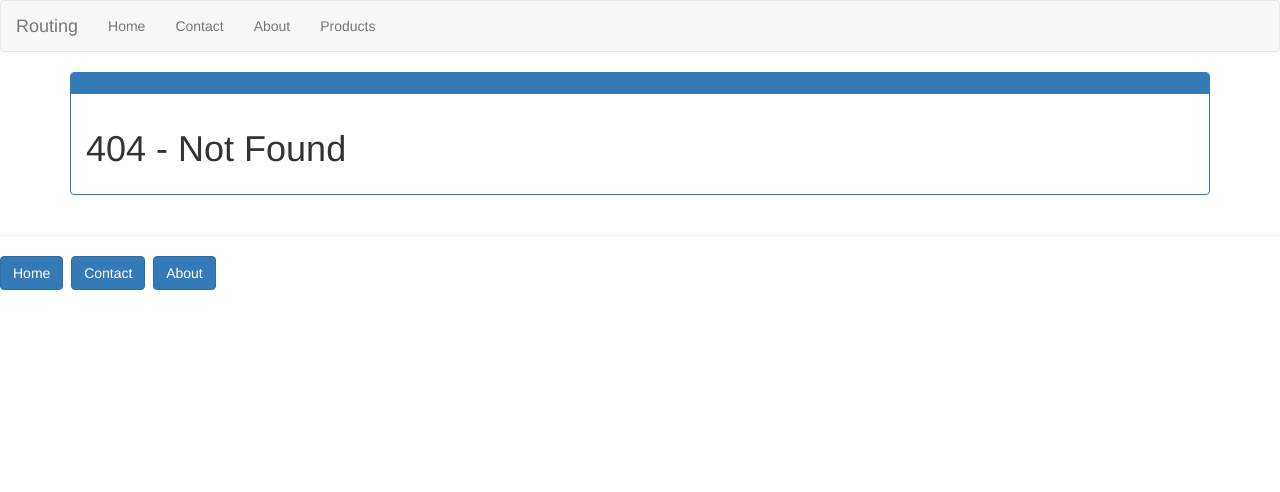
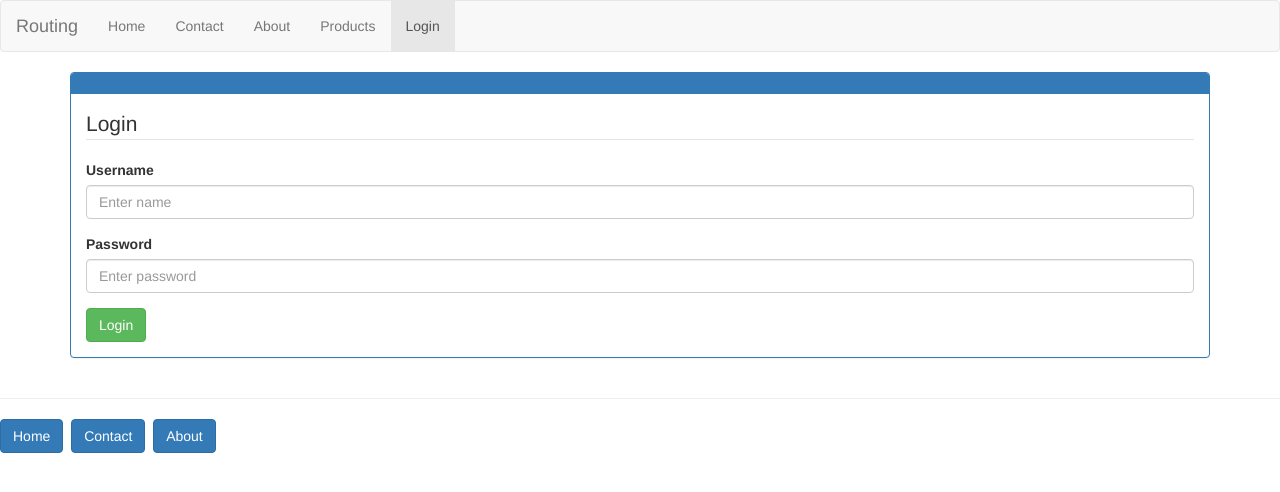
Before and after one commit to HungNhOnPV/tranning-angular, an Angular app in the folder lesson11-Routing/: page /login in a window 1280 px wide. Before the commit this address had no page. Shown: the top 492 px of the page. Built offline with nearby package versions, Linux system fonts and the light colour scheme.

Commit message:
canActive

```diff
--- a/lesson11-Routing/src/app/app.routes.ts
+++ b/lesson11-Routing/src/app/app.routes.ts
@@ -7,8 +7,10 @@ import { NotFoundComponent } from "./components/not-found/not-found.component";
 import { ProductsComponent } from "./components/products/products.component";
 import { ProductDetailComponent } from "./components/product-detail/product-detail.component";
 import { ProductListComponent } from "./components/product-list/product-list.component";
-import { ProductEditComponent } from './components/product-edit/product-edit.component';
-import { ProductDeleteComponent } from './components/product-delete/product-delete.component';
+import { ProductEditComponent } from "./components/product-edit/product-edit.component";
+import { ProductDeleteComponent } from "./components/product-delete/product-delete.component";
+import { LoginComponent } from "./components/login/login.component";
+import { AuthGuard } from "./services/guard/auth.guard";
 
 export const appRoutes: Routes = [
   {
@@ -47,8 +49,13 @@ export const appRoutes: Routes = [
     ]
   },
   {
-    path: 'products',
-    component: ProductListComponent
+    path: "products",
+    component: ProductListComponent,
+    canActivate: [AuthGuard],
+  },
+  {
+    path: "login",
+    component: LoginComponent
   },
   {
     path: "**",
--- a/lesson11-Routing/src/app/components/header/header.component.html
+++ b/lesson11-Routing/src/app/components/header/header.component.html
@@ -25,7 +25,13 @@
         <a [routerLink]="['/contact']">Contact</a>
       </li>
       <li routerLinkActive="active"><a [routerLink]="['/about']">About</a></li>
-      <li routerLinkActive="active"><a [routerLink]="['/products']">Products</a></li>
+      <li routerLinkActive="active">
+        <a [routerLink]="['/products']">Products</a>
+      </li>
+      <li routerLinkActive="active">
+        <a [routerLink]="['/login']" *ngIf="temp == 1">Login</a>
+      </li>
+      <li><a *ngIf="temp == -1" (click)="onLogout()">Logout</a></li>
     </ul>
   </div>
   <!-- /.navbar-collapse -->
--- a/lesson11-Routing/src/app/components/header/header.component.ts
+++ b/lesson11-Routing/src/app/components/header/header.component.ts
@@ -1,17 +1,35 @@
-import { Component, OnInit, Input } from '@angular/core';
+import { Component, OnInit, Input, DoCheck } from '@angular/core';
+import { Router } from '@angular/router';
 
 @Component({
   selector: 'app-header',
   templateUrl: './header.component.html',
   styleUrls: ['./header.component.css']
 })
-export class HeaderComponent implements OnInit {
+export class HeaderComponent implements OnInit, DoCheck {
 
-  constructor() { }
+  temp: number = 1;
+
+  constructor(
+    private _routerService: Router
+  ) { }
 
   @Input() title: string;
 
-  ngOnInit(): void {
+  ngOnInit(): void {}
+
+  ngDoCheck(): void {
+    if(localStorage.getItem('user')) {
+      this.temp = -1;
+    }
+  }
+
+  onLogout = () => {
+    if(localStorage.getItem('user')) {
+      localStorage.removeItem('user');
+      this._routerService.navigate(['']);
+      this.temp = 1;
+    }
   }
 
 }
--- /dev/null
+++ b/lesson11-Routing/src/app/components/login/login.component.html
@@ -0,0 +1,40 @@
+<div class="alert alert-warning" *ngIf="error == -1">
+  <button type="button" class="close" data-dismiss="alert" aria-hidden="true">
+    &times;
+  </button>
+  <strong>Username or password is wrong!</strong>
+</div>
+
+<form>
+  <legend>Login</legend>
+
+  <div class="form-group">
+    <label for="username">Username</label>
+    <input
+      type="text"
+      class="form-control"
+      id="username"
+      placeholder="Enter name"
+      #username
+    />
+  </div>
+
+  <div class="form-group">
+    <label for="password">Password</label>
+    <input
+      type="password"
+      class="form-control"
+      id="password"
+      placeholder="Enter password"
+      #password
+    />
+  </div>
+
+  <button
+    type="submit"
+    class="btn btn-success"
+    (click)="onLogin(username.value, password.value)"
+  >
+    Login
+  </button>
+</form>
--- /dev/null
+++ b/lesson11-Routing/src/app/components/login/login.component.ts
@@ -0,0 +1,40 @@
+import { Component, OnInit } from '@angular/core';
+import { Router } from '@angular/router';
+
+@Component({
+  selector: 'app-login',
+  templateUrl: './login.component.html',
+  styleUrls: ['./login.component.css']
+})
+export class LoginComponent implements OnInit {
+
+  error: number = 0;
+
+  constructor(
+    private _routerService: Router
+  ) { }
+
+  ngOnInit(): void {
+    this.checkLogin();
+  }
+
+  checkLogin = () => {
+    if(localStorage.getItem('user')) {
+      this._routerService.navigate(['']);
+    }
+  }
+
+  onLogin = (username: string, password: string) => {
+    let user = {
+      username: username,
+      password: password
+    }
+    if(username == 'admin' && password == 'admin') {
+      localStorage.setItem('user', JSON.stringify(user));
+      this._routerService.navigate(['products']);
+    } else {
+      this.error = -1;
+    }
+  }
+
+}
--- a/lesson11-Routing/src/app/components/product-delete/product-delete.component.html
+++ b/lesson11-Routing/src/app/components/product-delete/product-delete.component.html
@@ -1 +1,10 @@
-<p>product-delete works!</p>
+<h3>Are your sure you want to delete</h3>
+
+<button
+  type="button"
+  class="btn btn-danger"
+  [style.margin-top.px]="10"
+  (click)="onDeleteProduct(id)"
+>
+  Delete
+</button>
--- a/lesson11-Routing/src/app/components/product-delete/product-delete.component.ts
+++ b/lesson11-Routing/src/app/components/product-delete/product-delete.component.ts
@@ -1,6 +1,7 @@
 import { Component, OnInit } from '@angular/core';
-import { ActivatedRoute, Params } from '@angular/router';
+import { ActivatedRoute, Params, Router } from '@angular/router';
 import { Subscription } from 'rxjs';
+import { ProductService } from '../../services/product.service';
 
 @Component({
   selector: 'app-product-delete',
@@ -12,7 +13,9 @@ export class ProductDeleteComponent implements OnInit {
   id: number;
 
   constructor(
-    private _activatedRouterService: ActivatedRoute
+    private _activatedRouterService: ActivatedRoute,
+    private _productService: ProductService,
+    private _routerService: Router
   ) { }
 
   ngOnInit(): void {
@@ -22,7 +25,11 @@ export class ProductDeleteComponent implements OnInit {
   handleParams = () => {
     this.subscription = this._activatedRouterService.parent.params.subscribe((params: Params) => {
       this.id = params.id;
-      console.log(this.id);
     });
   }
+
+  onDeleteProduct = (id: number) => {
+    this._productService.getDeleteProductByID(this.id);
+    this._routerService.navigate(['products']);
+  }
 }
--- a/lesson11-Routing/src/app/components/product-list/product-list.component.ts
+++ b/lesson11-Routing/src/app/components/product-list/product-list.component.ts
@@ -40,7 +40,7 @@ export class ProductListComponent implements OnInit, OnDestroy {
   }
 
   onSearch = () => {
-    this._routerService.navigate(["product"], {
+    this._routerService.navigate(["products"], {
       queryParams: {
         name: this.name ? this.name : "",
         price: this.price ? this.price : ""
--- /dev/null
+++ b/lesson11-Routing/src/app/services/guard/auth.guard.ts
@@ -0,0 +1,25 @@
+import { Injectable } from '@angular/core';
+import { CanActivate, ActivatedRouteSnapshot, RouterStateSnapshot, UrlTree } from '@angular/router';
+import { Observable } from 'rxjs';
+import { Router } from '@angular/router';
+
+@Injectable({
+  providedIn: 'root'
+})
+export class AuthGuard implements CanActivate {
+  constructor(
+    private _routerService: Router
+  ) {}
+
+  canActivate(
+    next: ActivatedRouteSnapshot,
+    state: RouterStateSnapshot): Observable<boolean | UrlTree> | Promise<boolean | UrlTree> | boolean | UrlTree {
+    if(localStorage.getItem('user')) {
+      return true;
+    } else {
+      this._routerService.navigate(['']);
+      return false;
+    }
+  }
+
+}
--- a/lesson11-Routing/src/app/services/product.service.ts
+++ b/lesson11-Routing/src/app/services/product.service.ts
@@ -48,4 +48,12 @@ export class ProductService {
       }
     }
   };
+
+  getDeleteProductByID = (id: number) => {
+    for(let i = 0; i < this.products.length; i++) {
+      if(this.products[i].id == id) {
+        this.products.splice(i, 1);
+      }
+    }
+  }
 }
```
Also changed, not shown: lesson11-Routing/src/app/app.module.ts (+8 -2 lines), lesson11-Routing/src/app/components/login/login.component.css (added).
